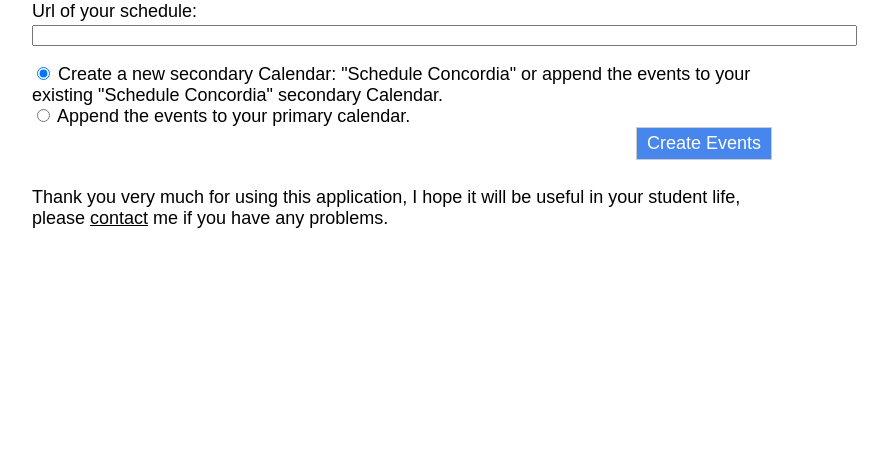
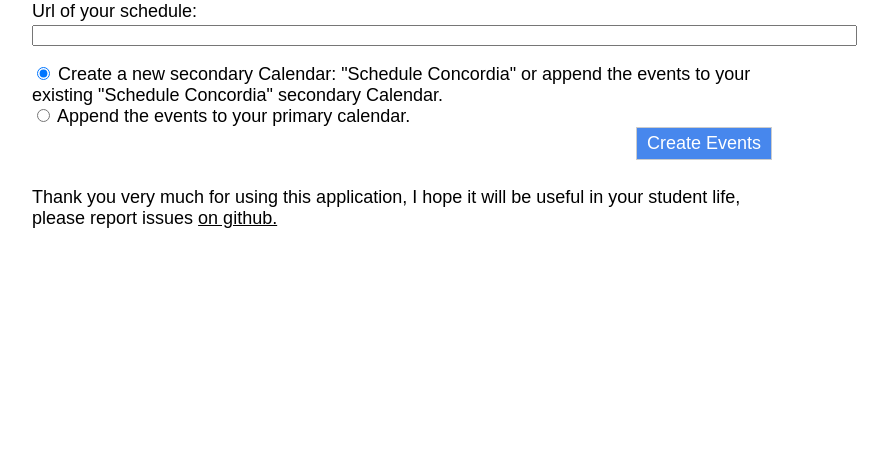
Before and after one commit to samuelmasuy/Concordia-Schedule-to-Gcal, a Flask app: page / in a window 1280 px wide. Shown: the part 194-663 px from the top of the page, without its empty margins (238-1126 px from the left). Run offline with Flask 2, Linux system fonts and the light colour scheme; the visitor is signed in with stand-in values (Sample User, id 1); parts of the project's set-up code (start-up, migrations or seed data) failed here and were passed over.

Commit message:
minor change

```diff
--- a/app/templates/schedule_index.html
+++ b/app/templates/schedule_index.html
@@ -6,5 +6,5 @@
     {% include "schedule_form.html" ignore missing %}
 
 <br><br>
-    <p>Thank you very much for using this application, I hope it will be useful in your student life, please <a href="mailto:samuel.masuy@gmail.com">contact</a> me if you have any problems.</p>
+    <p>Thank you very much for using this application, I hope it will be useful in your student life, please report issues <a href="https://github.com/samuelmasuy/Concordia-Schedule-to-Gcal/issues/new">on github.</a></p>
 {% endblock %}
```
